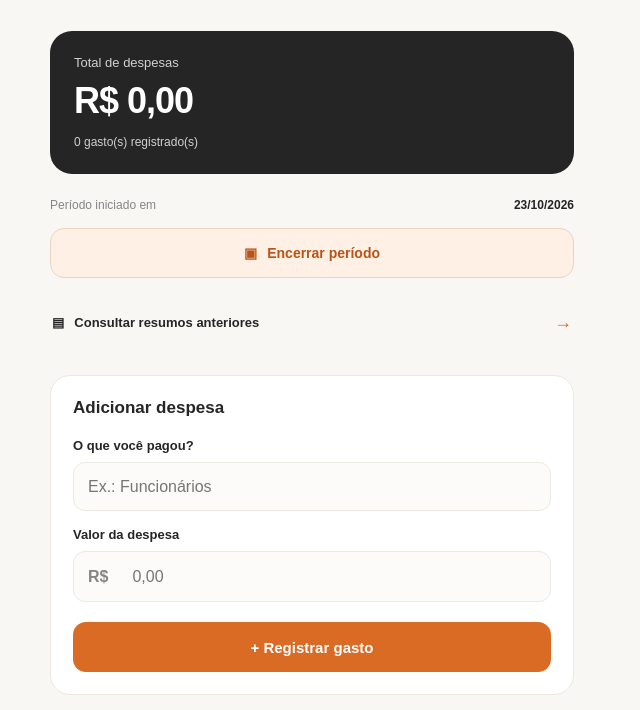
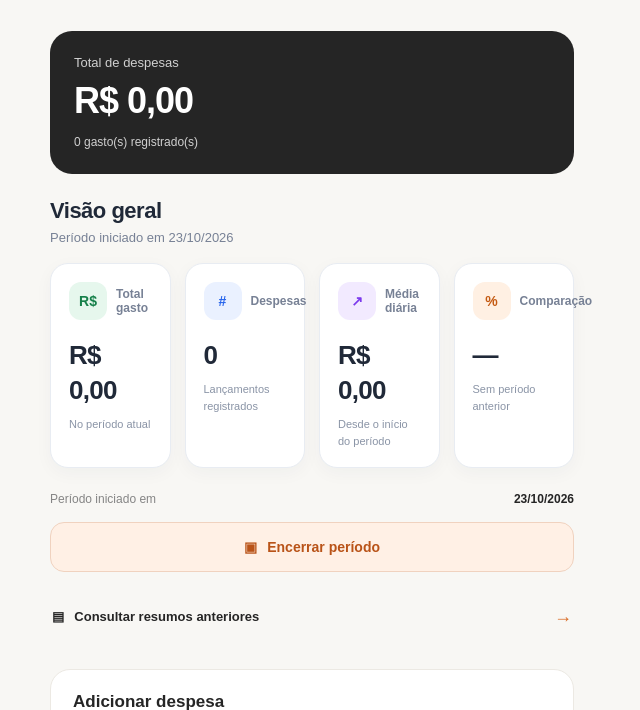
Before and after one commit to japaact3/CONTROLE_GASTOS, a Flask app: page / in a window 1280 px wide. Shown: the part 193-903 px from the top of the page, without its empty margins (328-968 px from the left). Run offline with Flask 3, Linux system fonts and the light colour scheme; the visitor is signed in with stand-in values (Sample User, id 1).

Commit message:
versão0.02

```diff
--- a/app.py
+++ b/app.py
@@ -164,6 +164,7 @@ def login():
 
 @app.route("/logout", methods=["POST"])
 @login_required
+
 def logout():
     session.clear()
     flash("Você saiu da sua conta.", "sucesso")
@@ -175,17 +176,63 @@ def logout():
 def index():
     periodo = obter_periodo_atual()
 
-    gastos = Gasto.query.filter_by(
-        periodo_id=periodo.id
-    ).order_by(Gasto.id.desc()).all()
+    gastos = (
+        Gasto.query
+        .filter_by(periodo_id=periodo.id)
+        .order_by(Gasto.id.desc())
+        .all()
+    )
 
-    total_centavos = sum(g.valor_centavos for g in gastos)
+    # Total e quantidade de despesas atuais
+    total_centavos = sum(
+        gasto.valor_centavos for gasto in gastos
+    )
+    quantidade_gastos = len(gastos)
+
+    # Média diária desde o início do período
+    hoje = date.today()
+    dias_decorridos = max(
+        (hoje - periodo.data_inicio).days + 1,
+        1
+    )
+    media_diaria_centavos = round(
+        total_centavos / dias_decorridos
+    )
+
+    # Período encerrado anterior
+    periodo_anterior = (
+        Periodo.query
+        .filter(
+            Periodo.data_fim.isnot(None),
+            Periodo.id < periodo.id
+        )
+        .order_by(Periodo.id.desc())
+        .first()
+    )
+
+    total_anterior = (
+        periodo_anterior.total_centavos
+        if periodo_anterior else None
+    )
+
+    # Comparação percentual
+    variacao_percentual = None
+
+    if total_anterior is not None and total_anterior > 0:
+        variacao_percentual = (
+            (total_centavos - total_anterior)
+            / total_anterior
+        ) * 100
 
     return render_template(
         "index.html",
         gastos=gastos,
         total_centavos=total_centavos,
-        periodo=periodo
+        periodo=periodo,
+        quantidade_gastos=quantidade_gastos,
+        media_diaria_centavos=media_diaria_centavos,
+        total_anterior=total_anterior,
+        variacao_percentual=variacao_percentual,
     )
 
 
--- a/static/style.css
+++ b/static/style.css
@@ -1019,3 +1019,146 @@ footer {
         font-size: 12px;
     }
 }
+
+
+
+
+
+
+
+
+/* Dashboard financeiro */
+.dashboard-resumo {
+    margin: 24px 0;
+}
+
+.dashboard-titulo {
+    margin-bottom: 18px;
+}
+
+.dashboard-titulo h2 {
+    margin: 0;
+    color: #202938;
+    font-size: 22px;
+    font-weight: 800;
+    letter-spacing: -0.5px;
+}
+
+.dashboard-titulo p {
+    margin: 6px 0 0;
+    color: #778195;
+    font-size: 13px;
+}
+
+.dashboard-grid {
+    display: grid;
+    grid-template-columns: repeat(2, minmax(0, 1fr));
+    gap: 14px;
+}
+
+.resumo-card {
+    min-width: 0;
+    padding: 18px;
+    border: 1px solid #e8ecf2;
+    border-radius: 18px;
+    background: #fff;
+    box-shadow: 0 5px 18px rgba(30, 45, 70, 0.04);
+}
+
+.resumo-card-topo {
+    display: flex;
+    align-items: center;
+    gap: 9px;
+    margin-bottom: 18px;
+}
+
+.resumo-icone {
+    display: flex;
+    align-items: center;
+    justify-content: center;
+    flex-shrink: 0;
+    width: 38px;
+    height: 38px;
+    border-radius: 12px;
+    font-size: 14px;
+    font-weight: 800;
+}
+
+.icone-verde {
+    color: #16804a;
+    background: #e6f7ed;
+}
+
+.icone-azul {
+    color: #2563eb;
+    background: #eaf1ff;
+}
+
+.icone-roxo {
+    color: #7c3aed;
+    background: #f2eaff;
+}
+
+.icone-laranja {
+    color: #c45a12;
+    background: #fff0e3;
+}
+
+.resumo-legenda {
+    color: #778195;
+    font-size: 12px;
+    font-weight: 600;
+}
+
+.resumo-valor {
+    display: block;
+    overflow-wrap: anywhere;
+    color: #202938;
+    font-size: clamp(19px, 2.5vw, 26px);
+    font-weight: 800;
+    letter-spacing: -0.7px;
+    line-height: 1.35;
+}
+
+.resumo-descricao {
+    display: block;
+    margin-top: 8px;
+    color: #8a94a6;
+    font-size: 11px;
+    line-height: 1.5;
+}
+
+.variacao-alta {
+    color: #dc4545;
+}
+
+.variacao-baixa {
+    color: #16804a;
+}
+
+@media (min-width: 760px) {
+    .dashboard-grid {
+        grid-template-columns: repeat(4, minmax(0, 1fr));
+    }
+}
+
+@media (max-width: 360px) {
+    .dashboard-grid {
+        gap: 9px;
+    }
+
+    .resumo-card {
+        padding: 12px;
+    }
+
+    .resumo-card-topo {
+        align-items: flex-start;
+        flex-direction: column;
+        gap: 7px;
+        margin-bottom: 13px;
+    }
+
+    .resumo-valor {
+        font-size: 19px;
+    }
+}
--- a/templates/index.html
+++ b/templates/index.html
@@ -61,6 +61,120 @@
 
             <span>{{ gastos|length }} gasto(s) registrado(s)</span>
         </section>
+
+
+        <section class="dashboard-resumo">
+    <div class="dashboard-titulo">
+        <div>
+            <h2>Visão geral</h2>
+            <p>
+                Período iniciado em
+                {{ periodo.data_inicio.strftime('%d/%m/%Y') }}
+            </p>
+        </div>
+    </div>
+
+    <div class="dashboard-grid">
+
+        <!-- Total de gastos -->
+        <article class="resumo-card">
+            <div class="resumo-card-topo">
+                <span class="resumo-icone icone-verde">R$</span>
+                <span class="resumo-legenda">Total gasto</span>
+            </div>
+
+            <strong class="resumo-valor">
+                R$ {{ '{:,.2f}'.format(total_centavos / 100)
+                    | replace(',', 'X')
+                    | replace('.', ',')
+                    | replace('X', '.') }}
+            </strong>
+
+            <span class="resumo-descricao">
+                No período atual
+            </span>
+        </article>
+
+        <!-- Quantidade de despesas -->
+        <article class="resumo-card">
+            <div class="resumo-card-topo">
+                <span class="resumo-icone icone-azul">#</span>
+                <span class="resumo-legenda">Despesas</span>
+            </div>
+
+            <strong class="resumo-valor">
+                {{ quantidade_gastos }}
+            </strong>
+
+            <span class="resumo-descricao">
+                Lançamentos registrados
+            </span>
+        </article>
+
+        <!-- Média diária -->
+        <article class="resumo-card">
+            <div class="resumo-card-topo">
+                <span class="resumo-icone icone-roxo">↗</span>
+                <span class="resumo-legenda">Média diária</span>
+            </div>
+
+            <strong class="resumo-valor">
+                R$ {{ '{:,.2f}'.format(media_diaria_centavos / 100)
+                    | replace(',', 'X')
+                    | replace('.', ',')
+                    | replace('X', '.') }}
+            </strong>
+
+            <span class="resumo-descricao">
+                Desde o início do período
+            </span>
+        </article>
+
+        <!-- Comparação com o período anterior -->
+        <article class="resumo-card">
+            <div class="resumo-card-topo">
+                <span class="resumo-icone icone-laranja">%</span>
+                <span class="resumo-legenda">Comparação</span>
+            </div>
+
+            {% if total_anterior is none %}
+                <strong class="resumo-valor">—</strong>
+                <span class="resumo-descricao">
+                    Sem período anterior
+                </span>
+
+            {% elif total_anterior == 0 %}
+                <strong class="resumo-valor">—</strong>
+                <span class="resumo-descricao">
+                    O período anterior não teve gastos
+                </span>
+
+            {% elif variacao_percentual is not none %}
+                <strong class="resumo-valor
+                    {% if variacao_percentual > 0 %}
+                        variacao-alta
+                    {% elif variacao_percentual < 0 %}
+                        variacao-baixa
+                    {% endif %}">
+                    {% if variacao_percentual > 0 %}+{% endif %}
+                    {{ '{:.1f}'.format(variacao_percentual)
+                        | replace('.', ',') }}%
+                </strong>
+
+                <span class="resumo-descricao">
+                    {% if variacao_percentual > 0 %}
+                        Gastos maiores que no período anterior
+                    {% elif variacao_percentual < 0 %}
+                        Gastos menores que no período anterior
+                    {% else %}
+                        Mesmo total do período anterior
+                    {% endif %}
+                </span>
+            {% endif %}
+        </article>
+
+    </div>
+</section>
 
 
 
```
Also changed, not shown: gastos.db.
